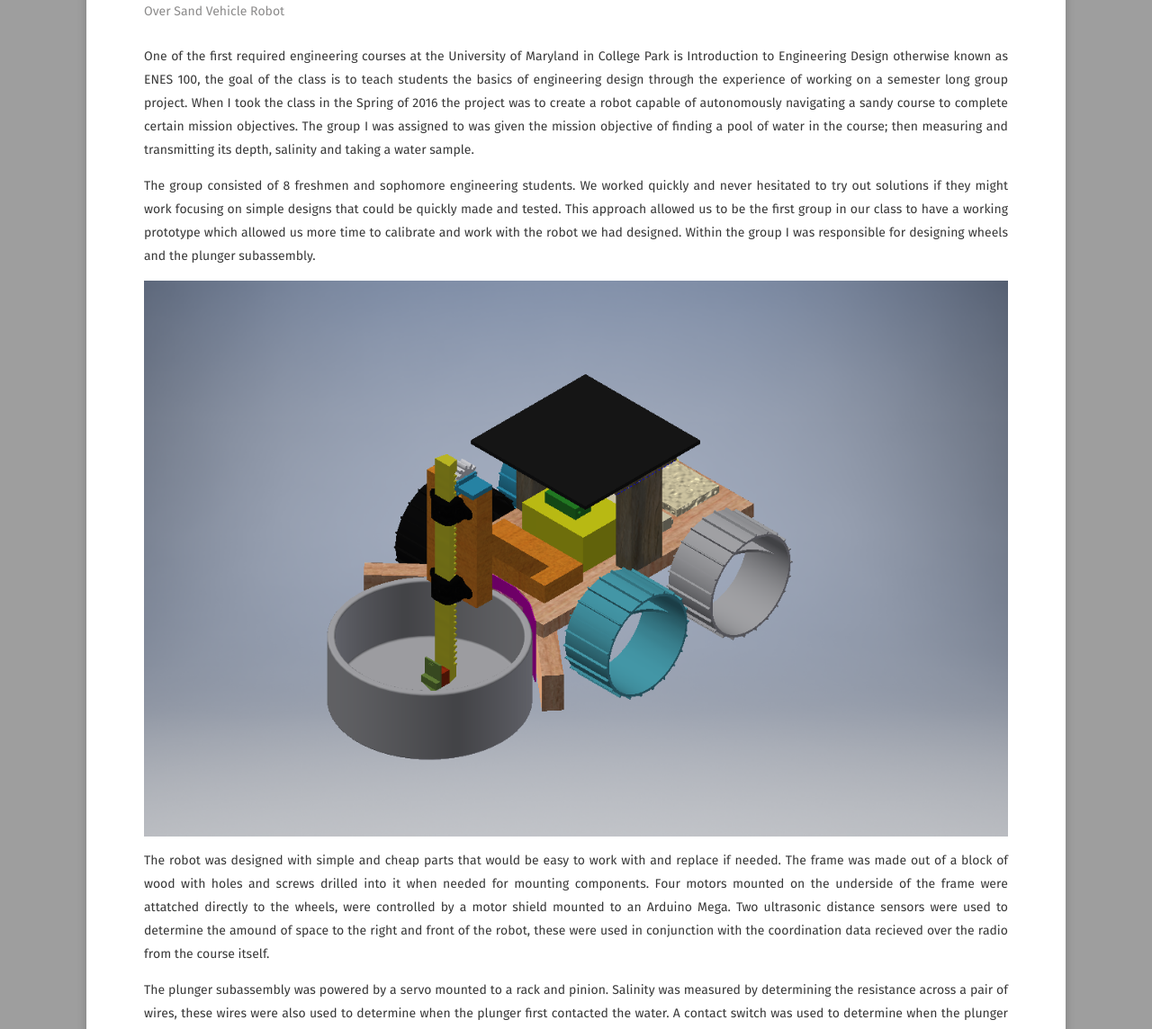
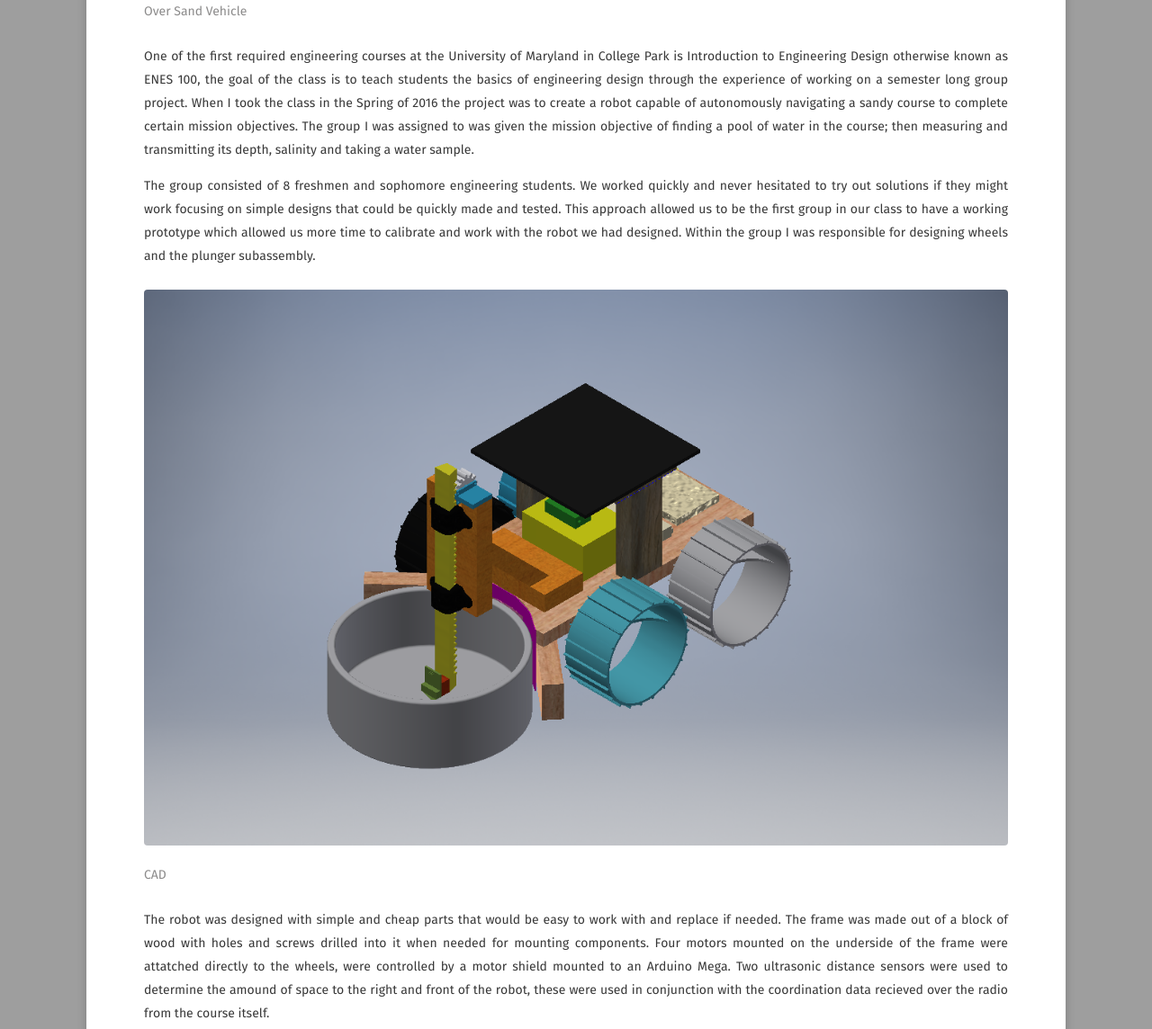
Before and after one commit to andanao/Personal-Site, a Jekyll site: the page built from _posts/2019-02-15-over-sand-vehicle.markdown, in a window 1280 px wide and 1400 px high, scrolled down 393 px. Shown: the part 256-1400 px from the top of the window at 90% size. Built offline with Jekyll 4.4.1, drawn with Linux system fonts in a browser that asks for light colours; some web fonts are replaced; some of the changed text lies outside the part shown.

Commit message:
fixed osv figures

```diff
--- a/_posts/2019-02-15-over-sand-vehicle.markdown
+++ b/_posts/2019-02-15-over-sand-vehicle.markdown
@@ -10,32 +10,36 @@ excerpt: "Autonomous robot built for Intro to Engineering Design Class"
 comments: false
 ---
 ## draft
-<!--
-<figure>
-    <a href="">
-
-![OSV](\portfolio\OSV\20160426_114853.jpg) -->
 
 <figure>
 	<a href="\portfolio\OSV\20160426_114853.jpg"><img src="\portfolio\OSV\20160426_114853.jpg"></a>
-	<figcaption>Over Sand Vehicle Robot</figcaption>
+	<figcaption>Over Sand Vehicle</figcaption>
 </figure>
 
 One of the first required engineering courses at the University of Maryland in College Park is Introduction to Engineering Design otherwise known as ENES 100,  the goal of the class is to teach students the basics of engineering design through the experience of working on a semester long group project.  When I took the class in the Spring of 2016 the project was to create a robot capable of autonomously navigating a sandy course to complete certain mission objectives.  The group I was assigned to was given the mission objective of finding a pool of water in the course; then measuring and transmitting its depth, salinity and taking a water sample.
 
 The group consisted of 8 freshmen and sophomore engineering students.  We worked quickly and never hesitated to try out solutions if they might work focusing on simple designs that could be quickly made and tested.  This approach allowed us to be the first group in our class to have a working prototype which allowed us more time to calibrate and work with the robot we had designed.  Within the group I was responsible for designing wheels and the plunger subassembly.
 
-![OSV CAD](\portfolio\OSV\OSV4.png)
+<figure>
+	<a href="\portfolio\OSV\OSV4.png"><img src="\portfolio\OSV\OSV4.png"></a>
+	<figcaption>CAD</figcaption>
+</figure>
 
 The robot was designed with simple and cheap parts that would be easy to work with and replace if needed. The frame was made out of a block of wood with holes and screws drilled into it when needed for mounting components. Four motors mounted on the underside of the frame were attatched directly to the wheels, were controlled by a motor shield mounted to an Arduino Mega. Two ultrasonic distance sensors were used to determine the amound of space to the right and front of the robot, these were used in conjunction with the coordination data recieved over the radio from the course itself.
 
 The plunger subassembly was powered by a servo mounted to a rack and pinion.  Salinity was measured by determining the resistance across a pair of wires, these wires were also used to determine when the plunger first contacted the water.  A contact switch was used to determine when the plunger had reached the bottom of the pool of water.  By comparing the difference in angles from when the plunger first reached the water to the angle when the contact switch was activated, the depth of water was calculated.  Using this method the depth of the water was measured to within ±1mm.
 
-![Plunger Subassembly](\portfolio\OSV\OSV8.png)
+<figure>
+	<a href="\portfolio\OSV\OSV8.png"><img src="\portfolio\OSV\OSV8.png"></a>
+	<figcaption>Plunger subassembly CAD model</figcaption>
+</figure>
 
 Having seen previous attempts with 3D printing wheels fail due to sinking and/or lack of grip, I designed deep and large diameter wheels with paddles to help provide traction.  The wheels ended up having no issues moving over the sand and allowed the robot to easily navigate the sand course.
 
-![At the target](\portfolio\OSV\20160505_105130.jpg)
+<figure>
+	<a href="\portfolio\OSV\20160505_105130.jpg"><img src="\portfolio\OSV\20160505_105130.jpg"></a>
+	<figcaption>Reaching the target</figcaption>
+</figure>
 
 In the end our team managed to complete all of the the mission objectives when using the coordinates provided by the course, however when the course changed and a different coordination system was provided we ran into trouble during calibration and were unable to complete the course solely relying on our on board distance sensors.
 
```
